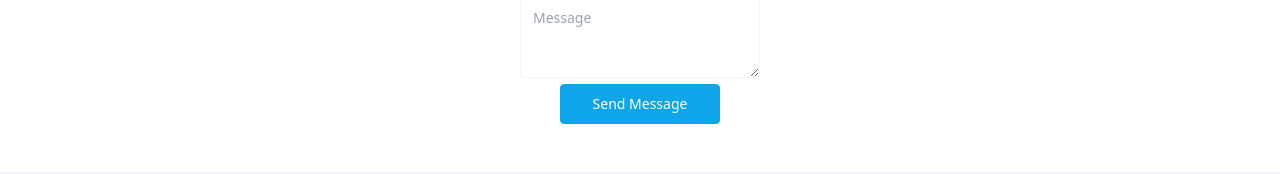
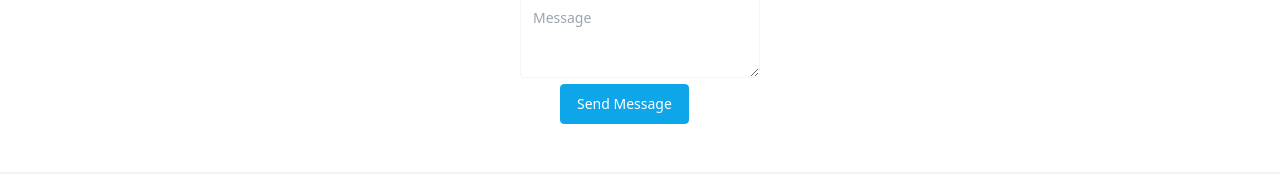
Before and after one commit to wajdifarid/personal-website, a React (Create React App) app: page / in a window 1280 px wide. Shown: the part 2501-2675 px from the top of the page. Built offline with nearby package versions, Linux system fonts and the light colour scheme.

Commit message:
Add submit message interaction

```diff
--- a/src/App.js
+++ b/src/App.js
@@ -6,11 +6,14 @@ import SkillCard from './components/SkillCard'
 import Footer from './components/Footer'
 import BlogCard from './components/BlogCard'
 import PortfolioCard from "./components/PortfolioCard"
+import SnackBar from "./components/SnackBar";
 
 export default function HomePage() {
-  const [formStatus, setFormStatus] = useState(null);
+  const [isFormSubmitting, setIsFormSubmitting] = useState(false);
+  const [showSnackbar, setShowSnackbar] = useState(false);
 
   function handleSubmit(e) {
+    setIsFormSubmitting(true)
     e.preventDefault();
     const formData = new URLSearchParams(new FormData(e.target));
 
@@ -22,6 +25,11 @@ export default function HomePage() {
       "method": "POST",
       "mode": "no-cors",
       "credentials": "include"
+    }).then(() => setIsFormSubmitting(false)).then(() => {
+      setShowSnackbar(true);
+      setTimeout(() => {
+        setShowSnackbar(false);
+      }, 3000)
     });
   }
 
@@ -142,7 +150,7 @@ export default function HomePage() {
 
       <section id="portfolio" className="flex flex-col">
         <div className="mx-auto text-zinc-700 text-[20px] font-semibold leading-loose">Portfolio</div>
-        <div className="left-[20px]  flex-col justify-start items-center gap-4 inline-flex">
+        <div className="flex-col justify-start items-center gap-4 inline-flex">
           <PortfolioCard title="Shopee Barokah" details="Shopee Barokah provides halal-certified products. Help product sales to grow by 200%." />
           <PortfolioCard title="Cari Kerja" details="Lumina helps companies find the best talent. Help grow business partner by 200%." />
           <PortfolioCard title="Gopay Insurance" details="Gopay is the safest payment method. Help companies acquire and retain customer by 200% " />
@@ -170,7 +178,7 @@ export default function HomePage() {
           <div className="w-60 text-center text-zinc-700 text-[14px] font-normal leading-normal">I’m available for consultations, collaborations, and coffee! ☕</div>
         </div>
         <div className="left-[40px]  flex-col justify-start items-center gap-4 inline-flex my-2">
-          {formStatus === 'success' && (
+          {isFormSubmitting === 'success' && (
             <div>Form submitted successfully!</div>
           )}
 
@@ -194,7 +202,10 @@ export default function HomePage() {
               </textarea>
             </div>
             <div className="mx-auto px-10">
-              <PrimaryButton content={<input className="h-full w-full" type="submit" value="Send Message" />} />
+              <button type="submit">
+                {isFormSubmitting ? (<div className="animate-pulse"><div className="rounded-full bg-slate-700 h-10 w-10"></div></div>) : (<PrimaryButton content="Send Message" />)}
+              </button>
+              {showSnackbar && (<SnackBar/>)}
             </div>
           </form>
         </div>
--- /dev/null
+++ b/src/components/SnackBar.js
@@ -0,0 +1,10 @@
+export default function SnackBar({ children }) {
+    return (
+        <div className="fixed top-1 h-8 p-2 bg-zinc-700 rounded justify-between items-center">
+            <div className="justify-start items-center gap-2 flex">
+                <img className="w-4 h-4 relative" src="/assets/success-snackbar-icon.svg" alt="success"/>
+                <div className="text-white text-[12px] font-normal leading-none">Send message success!</div>
+            </div>
+        </div>
+    )
+}
```
Also changed, not shown: public/assets/circle.svg (added), public/assets/success-snackbar-icon.svg (added).
